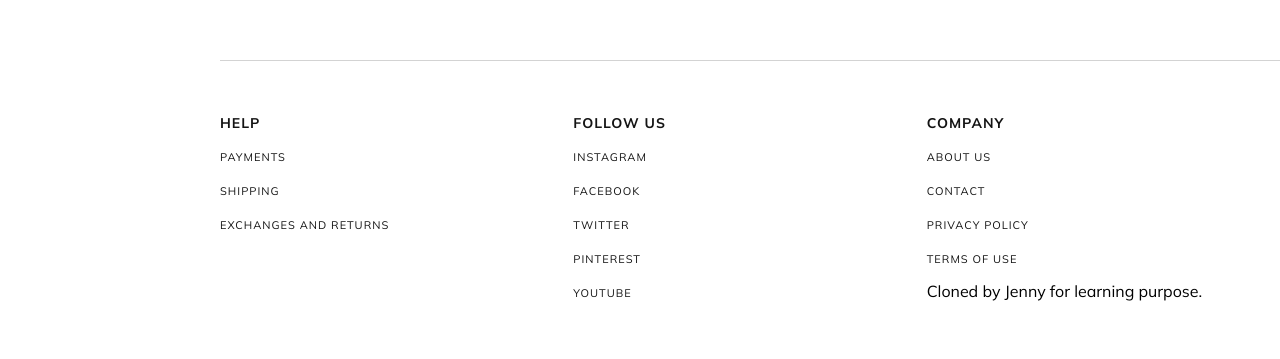
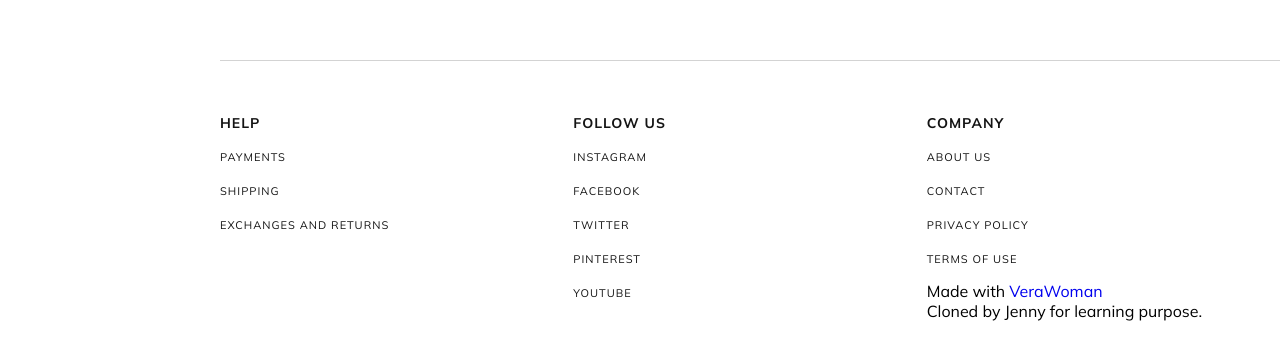
Before and after one commit to JennyAmazing97/Vera, a plain HTML site: page index.html in a window 1280 px wide. Shown: the part 2910-3269 px from the top of the page. Drawn offline with Linux system fonts and the light colour scheme.

Commit message:
Update index.html

```diff
--- a/index.html
+++ b/index.html
@@ -100,6 +100,7 @@
           <a href="#" class="footer-item">privacy policy</a>
           <a href="#" class="footer-item">terms of use</a>
          </div>
+            <p>Made with <a href="https://vera-ecommerce-template.webflow.io/woman" target="_blank" class="copyright">VeraWoman</a></p>
             Cloned by Jenny for learning purpose.
         </div>
           </footer>
```
